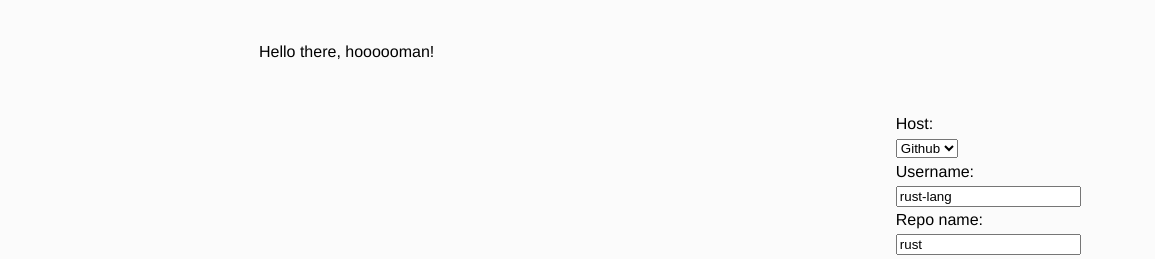
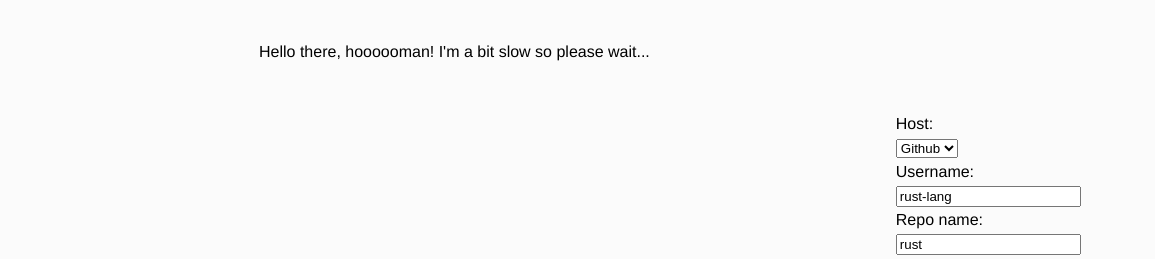
Before and after one commit to Ticki/rebar, a plain HTML site: page index.html in a window 1280 px wide. Shown: the top 259 px of the page, 125-1280 px from the left. Drawn offline with nearby package versions, Linux system fonts and the light colour scheme; no server answers.

Commit message:
Add slowness note

```diff
--- a/index.html
+++ b/index.html
@@ -47,7 +47,7 @@
 </head>
 <body>
     <img height="70" weight="70" src="logo.png">
-    <label id="state">Hello there, hoooooman!</label>
+    <label id="state">Hello there, hoooooman! I'm a bit slow so please wait...</label>
 
     <br><br>
 
```
